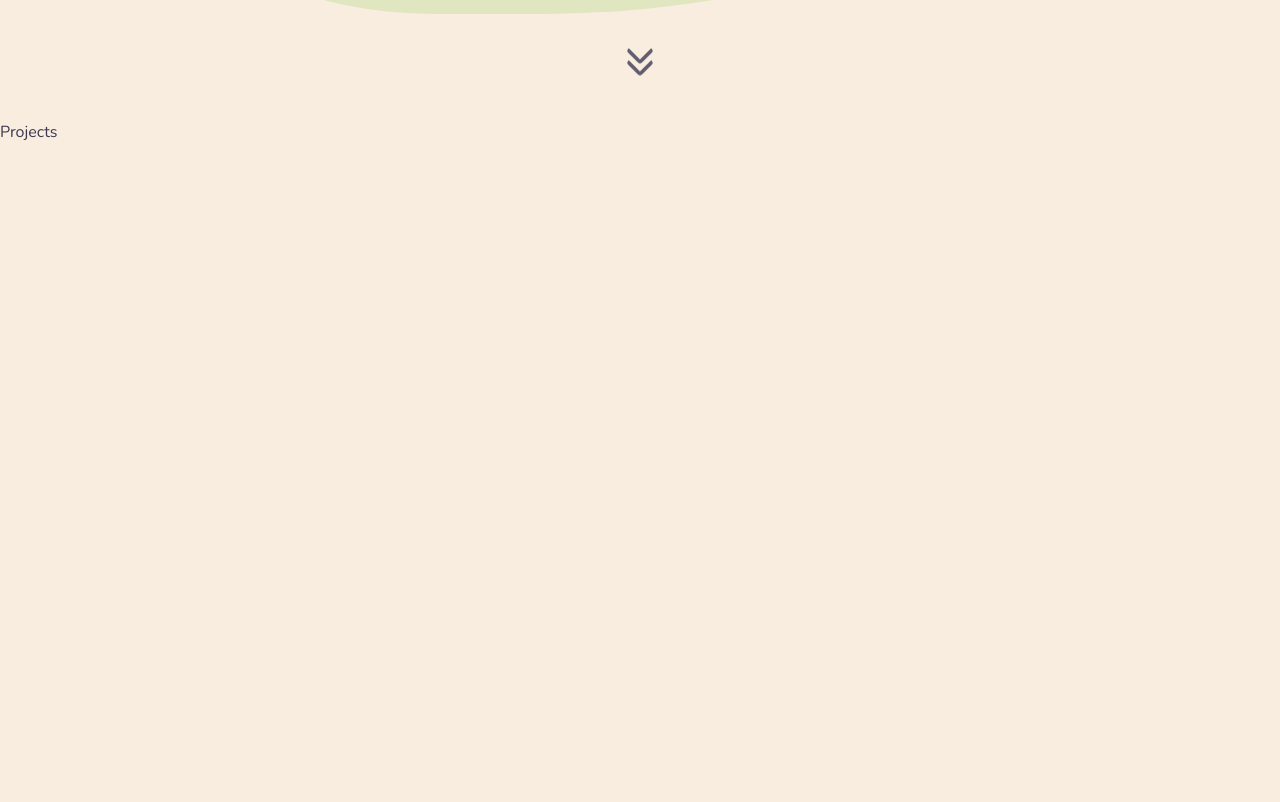
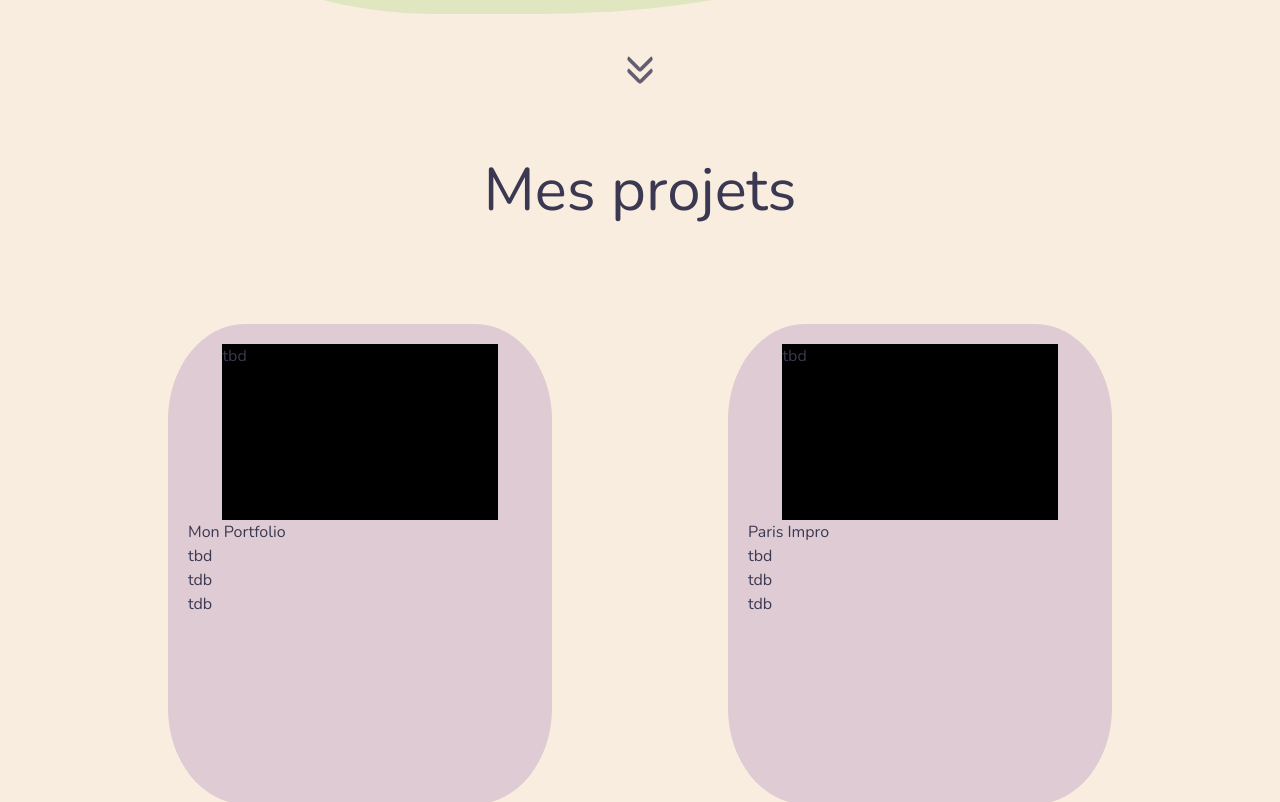
Before and after one commit to jlbrunet/portfolio, a React (Create React App) app: page / in a window 1280 px wide. Shown: the part 1480-2282 px from the top of the page. Built offline with nearby package versions, Linux system fonts and the light colour scheme.

Commit message:
page projects en cours, composants créés

```diff
--- a/src/Components/About.js
+++ b/src/Components/About.js
@@ -25,13 +25,13 @@ const About = () => {
             <br></br>
             <p className='text-xs sm:text-base lg:text-xl'><b>Autodidacte</b>, j'ai ensuite continué de me former et j'ai eu l'opportunité de travailler sur différents projets, en équipe et seule. Je t'invite à regarder les projets que j'ai réalisé :</p>
             <div className='w-full flex justify-center pb-[3%]'>
-              <button className='rounded-custom2 bg-purple text-violet text-xs sm:text-xl lg:text-2xl p-[0.8%]'>
+              <button className='rounded-custom2 bg-purple text-xs sm:text-xl lg:text-2xl p-[0.8%]'>
                 <FontAwesomeIcon icon={faLaptopCode} />
               </button>
             </div>
             <p className='text-xs sm:text-base lg:text-xl pb-[2%]'>J'interviens sur l'ensemble de l'élaboration du site web, de la <b>conception à la programmation</b>, assurant ensuite sa maintenance. Si tu souhaites que l'on travaille ensemble, n'hésite pas à me contacter :</p>
             <div className='w-full flex justify-center'>
-              <button className='rounded-custom3 bg-blue text-violet text-xs sm:text-xl lg:text-2xl py-[0.6%] px-[1%]'>
+              <button className='rounded-custom3 bg-blue text-xs sm:text-xl lg:text-2xl py-[0.6%] px-[1%]'>
                 <FontAwesomeIcon icon={faEnvelope} />
               </button>
             </div>
--- /dev/null
+++ b/src/Components/ProjectCard.js
@@ -0,0 +1,18 @@
+import React from 'react';
+
+const ProjectCard = (props) => {
+
+  const { linkVideo, title, description, languages, linkCode } = props
+
+  return (
+    <div className='rounded-custom5 bg-purple w-96 h-[30rem] p-5'>
+      <p className='w-4/5 h-2/5 bg-black m-auto'>{linkVideo}</p>
+      <p>{title}</p>
+      <p>{description}</p>
+      <p>{languages}</p>
+      <p>{linkCode}</p>
+    </div>
+  );
+}
+
+export default ProjectCard;
--- a/src/Components/Projects.js
+++ b/src/Components/Projects.js
@@ -1,9 +1,18 @@
 import React from 'react';
+import ProjectCard from './ProjectCard';
+import ScrollButton from './ScrollButton';
 
 const Projects = () => {
   return (
-    <div className='w-full h-screen'>
-      <p>Projects</p>
+    <div className='flex flex-col justify-between'>
+      <p className='w-full text-center text-6xl p-10 mb-10'>Mes projets</p>
+      <div className='flex flex-wrap justify-around px-20'>
+        <div className='basis-1/2 flex justify-center p-6'><ProjectCard linkVideo ="tbd" title="Mon Portfolio" description="tbd" languages="tdb" linkCode="tdb"/></div>
+        <div className='basis-1/2 flex justify-center p-6'><ProjectCard linkVideo ="tbd" title="Paris Impro" description="tbd" languages="tdb" linkCode="tdb"/></div>
+        <div className='basis-1/2 flex justify-center p-6'><ProjectCard linkVideo ="tbd" title="My Only Sub" description="tbd" languages="tdb" linkCode="tdb"/></div>
+        <div className='basis-1/2 flex justify-center p-6'><ProjectCard linkVideo ="tbd" title="On Air" description="tbd" languages="tdb" linkCode="tdb"/></div>
+      </div>
+      <ScrollButton hoverColor="hover:bg-blueLight" groupHoverColor="group-hover:bg-blueLight"/>
     </div>
    );
 }
--- a/src/Components/Spark.js
+++ b/src/Components/Spark.js
@@ -9,6 +9,3 @@ const Spark = (props) => {
 }
 
 export default Spark;
-
-
-// w-10 h-2 after:w-2 after:bg-lime after:rounded-custom4 after:animate-spark after:block after:content-none
--- a/tailwind.config.js
+++ b/tailwind.config.js
@@ -8,6 +8,7 @@ module.exports = {
       colors: {
         beige: 'rgb(248, 233, 216, 0.8)',
         blue: 'rgb(153, 195, 190)',
+        blueLight: 'rgb(153, 195, 190, 0.4)',
         violet: 'rgb(59, 56, 82)',
         lime: 'rgb(223, 230, 192)',
         purple: 'rgb(181, 151, 193, 0.4)',
@@ -17,6 +18,7 @@ module.exports = {
         custom2: '40% 60% 70% 40% / 70% 60% 50% 40%',
         custom3: '60% 50% 60% 50% / 60% 50% 70% 60%',
         custom4: '30% 40% 40% 30% / 40% 40% 30% 30%',
+        custom5: '20% 20% 20% 20%',
       },
       keyframes: {
         down: {
```
